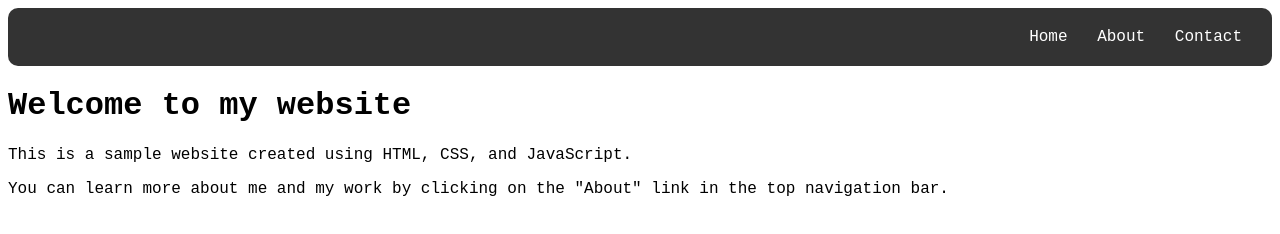
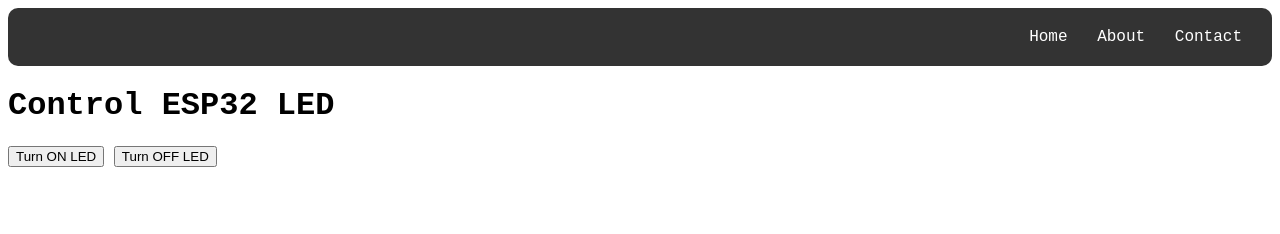
Before and after one commit to Sorasun45/my-website, a plain HTML site: page index.html in a window 1280 px wide. Drawn offline with Linux system fonts and the light colour scheme.

Commit message:
Update index.html

```diff
--- a/index.html
+++ b/index.html
@@ -1,21 +1,37 @@
 <!DOCTYPE html>
 <html lang="en">
+
 <head>
     <meta charset="UTF-8">
     <meta name="viewport" content="width=device-width, initial-scale=1.0">
     <title>Home Page</title>
     <link rel="stylesheet" href="style.css">
 </head>
+
 <body>
     <div class="topnav">
         <a class="active" href="./index.html">Home</a>
         <a href="./about.html">About</a>
         <a href="./contact.html">Contact</a>
     </div>
-    <div class = "content">
-        <h1>Welcome to my website</h1>
-        <p>This is a sample website created using HTML, CSS, and JavaScript.</p>
-        <p>You can learn more about me and my work by clicking on the "About" link in the top navigation bar.</p>
+    <div class="content">
+        <h1>Control ESP32 LED</h1>
+        <button onclick="controlLED('on')">Turn ON LED</button>
+        <button onclick="controlLED('off')">Turn OFF LED</button>
+
+        <script>
+            async function controlLED(state) {
+                const esp32IP = "http://192.168.76.62"; // แทนด้วย IP ของ ESP32
+                try {
+                    const response = await fetch(`${esp32IP}/led?state=${state}`);
+                    const result = await response.text();
+                    alert(result);
+                } catch (error) {
+                    alert("Failed to connect to ESP32");
+                }
+            }
+        </script>
     </div>
 </body>
+
 </html>
```
